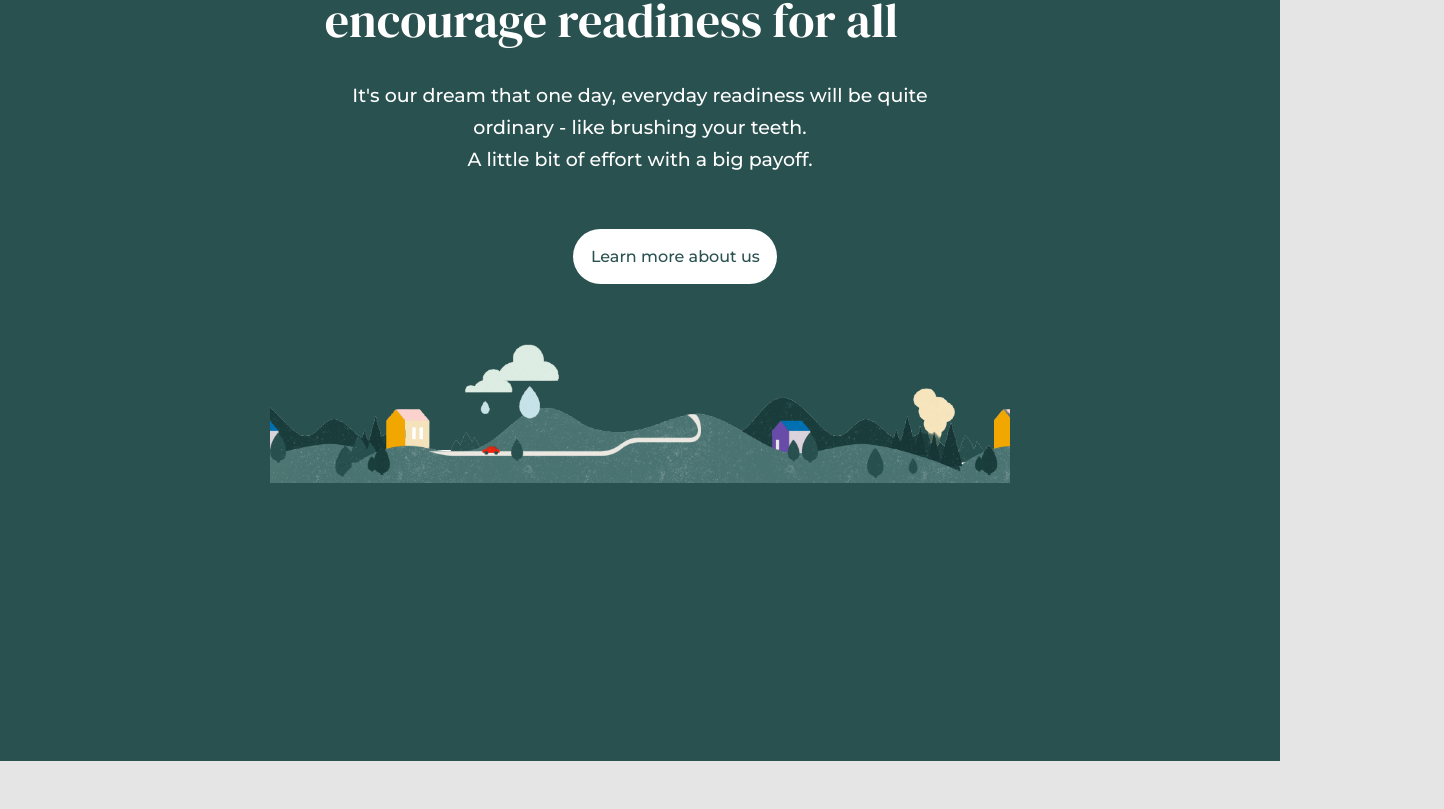
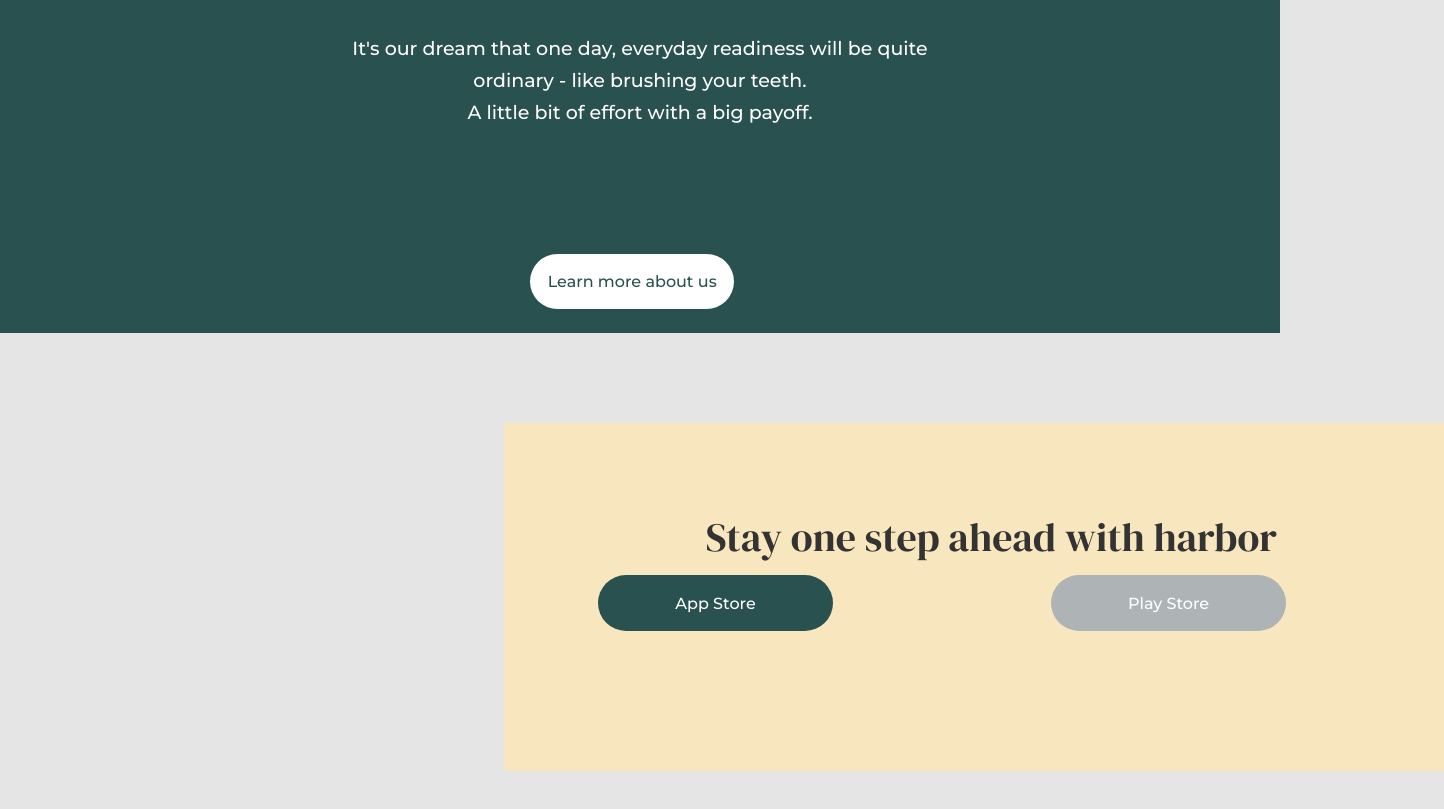
Before and after one commit to Jennetiero/harbor-app, a Next.js app: page / in a window 1280 px wide. Shown: the part 6294-7103 px from the top of the page, 1444 px wide, since content can reach past the window. Before the commit the page ends 7055 px from the top, so only its background shows below. Built offline with nearby package versions, Linux system fonts and the light colour scheme.

Commit message:
design for footer

```diff
--- a/components/contactsPage.js
+++ b/components/contactsPage.js
@@ -4,8 +4,8 @@
 export default function ContactsPage({ children, home }) {
     return (
         <>
-            <main className={styles.container}>
-                <div>
+            <div className={styles.container}>
+                <div className={styles.boxWrapper}>
                     <h1 className={styles.headQuote}>
                         Our mission is to encourage readiness for all
                     </h1>
@@ -17,17 +17,17 @@
                     <button className={styles.infoButton}>
                         Learn more about us
                     </button>
-                    <div className={styles.aboutImg}>
-                    <Image
-                        priority
-                        src="/images/about.jpg"
-                        width={1443}
-                        height={270}
-                        layout="intrinsic"
-                    />
-                    </div>
                 </div>
-            </main>
+                <div className={styles.banner}>
+                <h1 className={styles.text}>
+                Stay one step ahead with harbor
+                    </h1>
+                    <div>
+                    <button className={styles.appStore}>App Store</button>
+                    <button className={styles.playMarket}>Play Store</button>
+                </div>
+                </div>
+            </div>
         </>
     );
 }
--- a/components/contactsPage.module.css
+++ b/components/contactsPage.module.css
@@ -1,6 +1,16 @@
 .container {
+    width: 100%;
+    top: 0;
+    left: 0;
+    height: fit-content;
+    justify-content: center;
+    flex-direction: column;
+    align-items: center;
+}
+
+.boxWrapper {
     display: grid;
-    height: fit-content;
+    height: 700px;
     justify-content: center;
     flex-direction: column;
     align-items: center;
@@ -8,12 +18,13 @@
     padding: 15rem;
     margin-top: 10rem;
 }
+
 .headQuote {
     position: relative;
     width: 583px;
     height: 112px;
     left: calc(50% - 641px / 2 + 0.5px);
-    /* top: 27rem; */
+    bottom: 6rem;
     font-family: "DM Serif Display", serif;
     font-style: normal;
     font-weight: 400;
@@ -28,7 +39,7 @@
     width: 610px;
     height: 64px;
     left: calc(50% - 610px / 2);
-    /* top: 28rem; */
+    bottom: 4rem;
     font-family: "Montserrat", sans-serif;
     font-style: normal;
     font-weight: 450;
@@ -39,11 +50,11 @@
 }
 
 .infoButton {
-    color: #28514F;
-    background-color: #FFFFFF;
+    color: #28514f;
+    background-color: #ffffff;
     border-radius: 50px;
     margin: 60px;
-    margin-left: 41%;
+    margin-left: 32%;
     width: 204px;
     height: 55px;
     font-family: "Montserrat", sans-serif;
@@ -52,5 +63,66 @@
 }
 
 .aboutImg {
-    width:100%;
+    width: 100%;
 }
+
+.banner {
+    position: relative;
+    width: 940px;
+    height: 348px;
+    left: 0%;
+    right: 0%;
+    top: 0px;
+    background: #f8e6be;
+    margin: 5rem 28rem;
+}
+
+.text {
+    position: relative;
+    width: 583px;
+    height: 95px;
+    left: 20.83%;
+    right: 6.25%;
+    top: 90.67px;
+    font-family: "DM Serif Display", serif;
+    font-style: normal;
+    font-weight: normal;
+    font-size: 40px;
+    line-height: 47px;
+    text-align: center;
+    color: #333333;
+}
+
+.appStore {
+    color: white;
+    background-color: #28514f;
+    border-radius: 30px;
+    margin: 30px;
+    margin-left: 10%;
+    width: 25%;
+    height: 56px;
+    font-family: "Montserrat", sans-serif;
+    font-size: 16px;
+    border: none;
+}
+
+.appStore:hover {
+    background-color: #1e4442;
+}
+
+.playMarket {
+    color: white;
+    background-color: #aeb4b6;
+    border-radius: 30px;
+    margin: 30px;
+    margin-left: 20%;
+    width: 25%;
+    height: 56px;
+    font-family: "Montserrat", sans-serif;
+    font-size: 16px;
+    border: none;
+}
+
+.playMarket:hover {
+    background-color: #a9abac;
+}
```
Also changed, not shown: index.html (deleted, +0 -7 lines).
